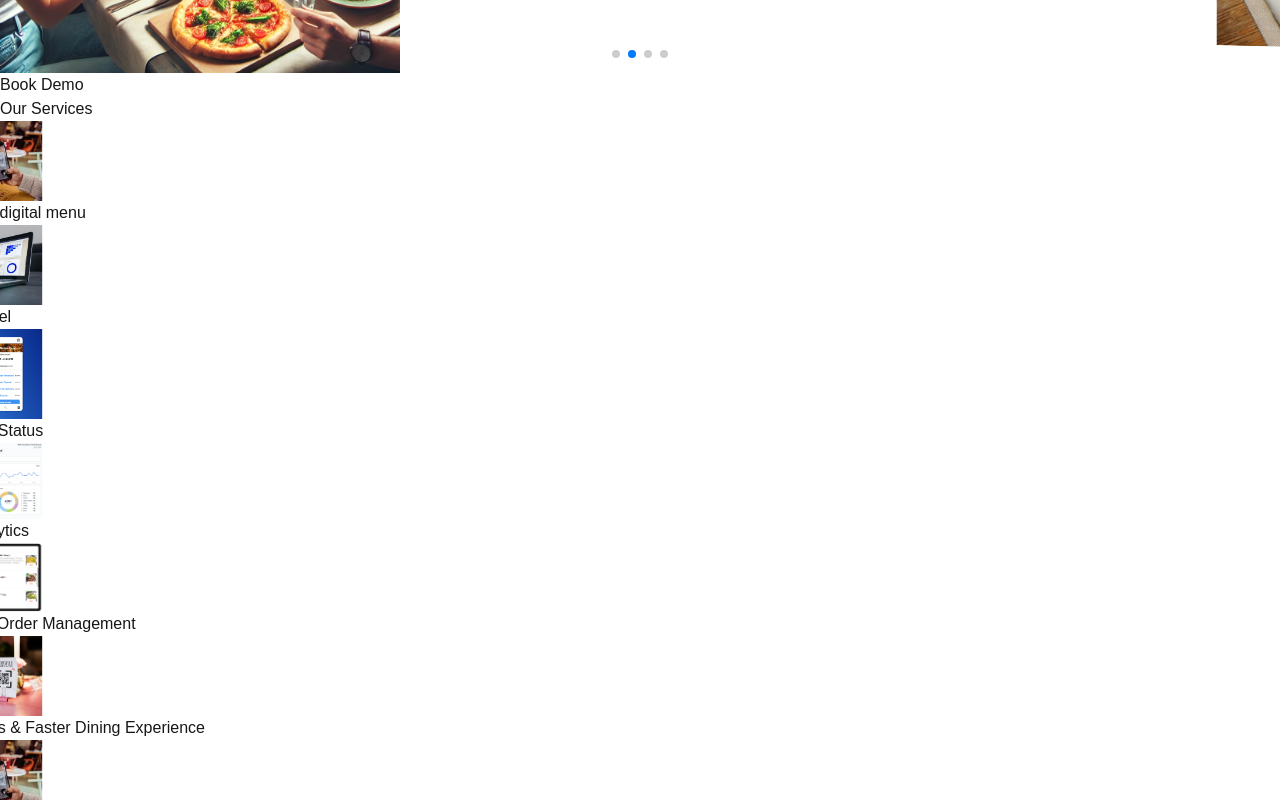
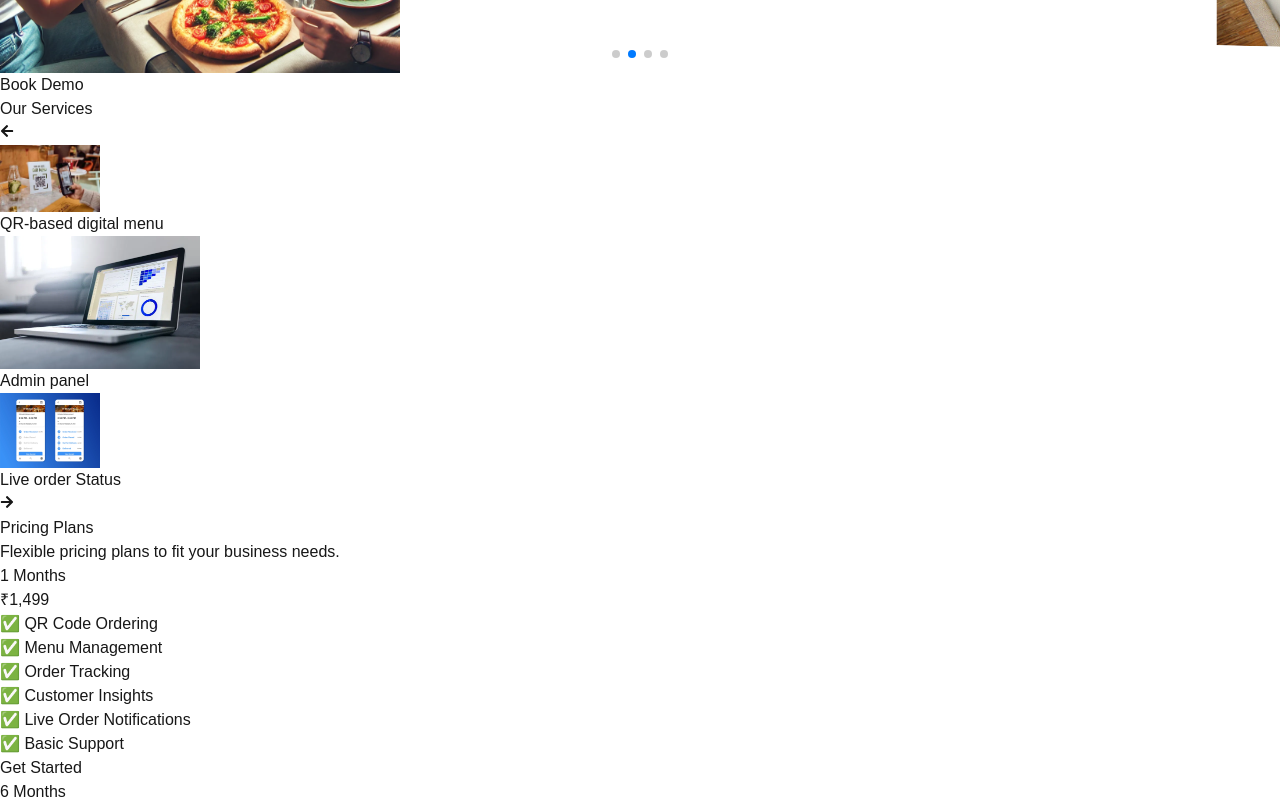
Before and after one commit to BhavyaB10/Tap2Table, a Next.js app: page / in a window 1280 px wide. Shown: the part 620-1420 px from the top of the page. Built offline with nearby package versions, Linux system fonts and the light colour scheme.

Commit message:
payment gateway integration

```diff
--- a/package.json
+++ b/package.json
@@ -13,11 +13,13 @@
     "framer-motion": "^12.4.2",
     "next": "15.1.6",
     "nodemailer": "^6.10.0",
+    "razorpay": "^2.9.5",
     "react": "^19.0.0",
     "react-dom": "^19.0.0",
     "react-icons": "^5.4.0",
     "react-scroll": "^1.9.2",
     "react-slick": "^0.30.3",
+    "shortid": "^2.2.17",
     "slick-carousel": "^1.8.1",
     "swiper": "^11.2.2"
   },
@@ -28,6 +30,7 @@
     "@types/react": "^19",
     "@types/react-dom": "^19",
     "@types/react-scroll": "^1.8.10",
+    "@types/shortid": "^2.2.0",
     "@types/yargs": "^17.0.33",
     "eslint": "^9",
     "eslint-config-next": "15.1.6",
--- a/src/components/HomeSection.tsx
+++ b/src/components/HomeSection.tsx
@@ -81,7 +81,7 @@ export const HomeSection = () => {
   return (
     <section
       id="home"
-      className={`p-4 sm:p-10 bg-gradient-to-r from-gray-900 via-gray-800 to-gray-900 text-white rounded-xl shadow-lg mt-14 ${
+      className={`p-4 sm:p-5 bg-gradient-to-r from-gray-900 via-gray-800 to-gray-900 text-white rounded-xl shadow-lg mt-14 ${
         isOpen ? "overflow-hidden h-screen" : ""
       }`}
     >
--- a/src/components/ServiceSection.tsx
+++ b/src/components/ServiceSection.tsx
@@ -1,8 +1,9 @@
 "use client";
 import Image from "next/image";
 import { motion } from "framer-motion";
-import { useState } from "react";
+import { useState, useEffect } from "react";
 import { services } from "@/ourservices/services";
+import { FaArrowLeft, FaArrowRight } from "react-icons/fa";
 
 export const ServicesSection = () => {
   const [selectedService, setSelectedService] = useState<{
@@ -10,47 +11,117 @@ export const ServicesSection = () => {
     description: string;
     img: string;
   } | null>(null);
+  const [currentIndex, setCurrentIndex] = useState(0);
+
+  useEffect(() => {
+    const interval = setInterval(() => {
+      nextSlide();
+    }, 5000); // Auto move every 5 seconds
+
+    return () => clearInterval(interval);
+  }, [currentIndex]);
+
+  const nextSlide = () => {
+    setCurrentIndex((prevIndex) => (prevIndex + 1) % services.length);
+  };
+
+  const prevSlide = () => {
+    setCurrentIndex((prevIndex) =>
+      prevIndex === 0 ? services.length - 1 : prevIndex - 1
+    );
+  };
 
   return (
     <section
       id="services"
-      className="p-20 pt-28 bg-gradient-to-r from-gray-900 via-gray-800 to-gray-900 text-white rounded-xl shadow-lg mt-14"
+      className="p-10 pt-20 bg-gradient-to-r from-gray-900 via-gray-800 to-gray-900 text-white rounded-xl shadow-lg mt-14 w-full max-w-7xl mx-auto"
     >
       <h2 className="text-4xl font-extrabold text-transparent bg-clip-text bg-gradient-to-r from-blue-400 to-purple-400 text-center mb-8">
         Our Services
       </h2>
-      {/* Horizontal Scrolling Container */}
-      <div className="overflow-hidden relative w-full">
+      {/* Services Carousel */}
+      <div className="relative flex items-center justify-center max-w-full mx-auto overflow-hidden">
+        <button
+          className="absolute left-2 md:left-4 text-white bg-white/20 p-1.5 md:p-2 rounded-full hover:bg-white/30 transition z-10"
+          onClick={prevSlide}
+        >
+          <FaArrowLeft size={14} className="md:size-16" />
+        </button>
+        <div className="flex items-center space-x-6 w-full justify-center overflow-hidden">
           <motion.div
-          className="flex space-x-6 w-max"
-          animate={!selectedService ? { x: ["0%", "-100%"] } : {}}
-          transition={{ repeat: Infinity, duration: 100, ease: "linear" }}
-        >
-          {[...services, ...services].map((service, index) => (
-            <motion.div
-              key={index}
-              className="p-6 bg-white/10 backdrop-blur-md rounded-lg shadow-lg cursor-pointer transform hover:scale-105 transition-transform w-80 flex-shrink-0 border border-white/20"
-              onClick={() => setSelectedService(service)}
-              whileHover={{ scale: 1.1 }}
+            className="p-4 bg-white/10 backdrop-blur-md rounded-lg shadow-lg w-32 md:w-40 opacity-60 border border-white/20 hidden md:block"
+            initial={{ scale: 0.9, opacity: 0.5 }}
+            animate={{ scale: 1, opacity: 1 }}
+            transition={{ duration: 0.5, ease: "easeInOut" }}
           >
             <Image
-                src={service.img}
-                alt={service.title}
-                width={120}
-                height={120}
-                className="mx-auto mb-4 rounded-full shadow-md"
+              src={
+                services[(currentIndex - 1 + services.length) % services.length]
+                  .img
+              }
+              alt={
+                services[(currentIndex - 1 + services.length) % services.length]
+                  .title
+              }
+              width={100}
+              height={140}
+              className="mx-auto mb-2 rounded-lg shadow-md"
             />
-              <p className="text-xl font-semibold text-gray-200 text-center">
-                {service.title}
+            <p className="text-xs md:text-sm font-semibold text-gray-200 text-center">
+              {
+                services[(currentIndex - 1 + services.length) % services.length]
+                  .title
+              }
             </p>
           </motion.div>
-          ))}
+          <motion.div
+            key={services[currentIndex].title}
+            initial={{ opacity: 0, x: 50 }}
+            animate={{ opacity: 1, x: 0 }}
+            transition={{ duration: 0.5, ease: "easeInOut" }}
+            className="flex flex-col items-center p-6 bg-white/10 backdrop-blur-md rounded-lg shadow-lg w-72 md:w-80 border border-white/20"
+            onClick={() => setSelectedService(services[currentIndex])}
+          >
+            <Image
+              src={services[currentIndex].img}
+              alt={services[currentIndex].title}
+              width={200}
+              height={280}
+              className="mx-auto mb-4 rounded-lg shadow-md"
+            />
+            <p className="text-lg md:text-xl font-semibold text-gray-200 text-center">
+              {services[currentIndex].title}
+            </p>
           </motion.div>
+          <motion.div
+            className="p-4 bg-white/10 backdrop-blur-md rounded-lg shadow-lg w-32 md:w-40 opacity-60 border border-white/20 hidden md:block"
+            initial={{ scale: 0.9, opacity: 0.5 }}
+            animate={{ scale: 1, opacity: 1 }}
+            transition={{ duration: 0.5, ease: "easeInOut" }}
+          >
+            <Image
+              src={services[(currentIndex + 1) % services.length].img}
+              alt={services[(currentIndex + 1) % services.length].title}
+              width={100}
+              height={140}
+              className="mx-auto mb-2 rounded-lg shadow-md"
+            />
+            <p className="text-xs md:text-sm font-semibold text-gray-200 text-center">
+              {services[(currentIndex + 1) % services.length].title}
+            </p>
+          </motion.div>
+        </div>
+        <button
+          className="absolute right-2 md:right-4 text-white bg-white/20 p-1.5 md:p-2 rounded-full hover:bg-white/30 transition z-10"
+          onClick={nextSlide}
+        >
+          <FaArrowRight size={14} className="md:size-16" />
+        </button>
       </div>
 
       {selectedService && (
         <motion.div
-          className="fixed inset-0 flex items-center justify-center bg-blackbg-opacity-60 backdrop-blur-md z-50"
+          className="fixed inset-0 flex items-center justify-center bg-black bg-opacity-60 backdrop-blur-md z-50 p-4"
           initial={{ opacity: 0 }}
           animate={{ opacity: 1 }}
           exit={{ opacity: 0 }}
@@ -61,20 +132,15 @@ export const ServicesSection = () => {
             animate={{ y: 0, opacity: 1 }}
             transition={{ duration: 0.3 }}
           >
-            {/* ❌ Close Button */}
             <button
               className="absolute top-4 right-4 text-gray-400 hover:text-red-400 text-2xl"
               onClick={() => setSelectedService(null)}
             >
               ✖
             </button>
-
-            {/* Title */}
             <h3 className="text-2xl font-extrabold text-center bg-clip-text text-transparent bg-gradient-to-r from-blue-400 to-purple-400">
               {selectedService.title}
             </h3>
-
-            {/* Description */}
             <p className="text-gray-300 text-sm md:text-base mt-4 text-center">
               {selectedService.description}
             </p>
--- a/src/priceplans/plans.tsx
+++ b/src/priceplans/plans.tsx
@@ -1,7 +1,7 @@
 export const plans = [
   {
-    duration: "3 Months",
-    price: "₹2,499",
+    duration: "1 Months",
+    price: "₹1,499",
     features: [
       "QR Code Ordering",
       "Menu Management",
@@ -14,7 +14,7 @@ export const plans = [
   },
   {
     duration: "6 Months",
-    price: "₹4,499",
+    price: "₹5,499",
     features: [
       "QR Code Ordering",
       "Menu Management",
@@ -26,8 +26,8 @@ export const plans = [
     highlight: true, // Highlight the most value-packed plan
   },
   {
-    duration: "12 Months",
-    price: "₹9,999",
+    duration: "3 Months",
+    price: "₹2,999",
     features: [
       "QR Code Ordering",
       "Menu Management",
```
Also changed, not shown: src/app/api/razorpay.ts (added, +37 -0 lines), src/app/get-started/page.tsx (added, +150 -0 lines), 2 other files (tests, documents, lock files or other folders). Lines whose indentation alone changed are shown as unchanged.
